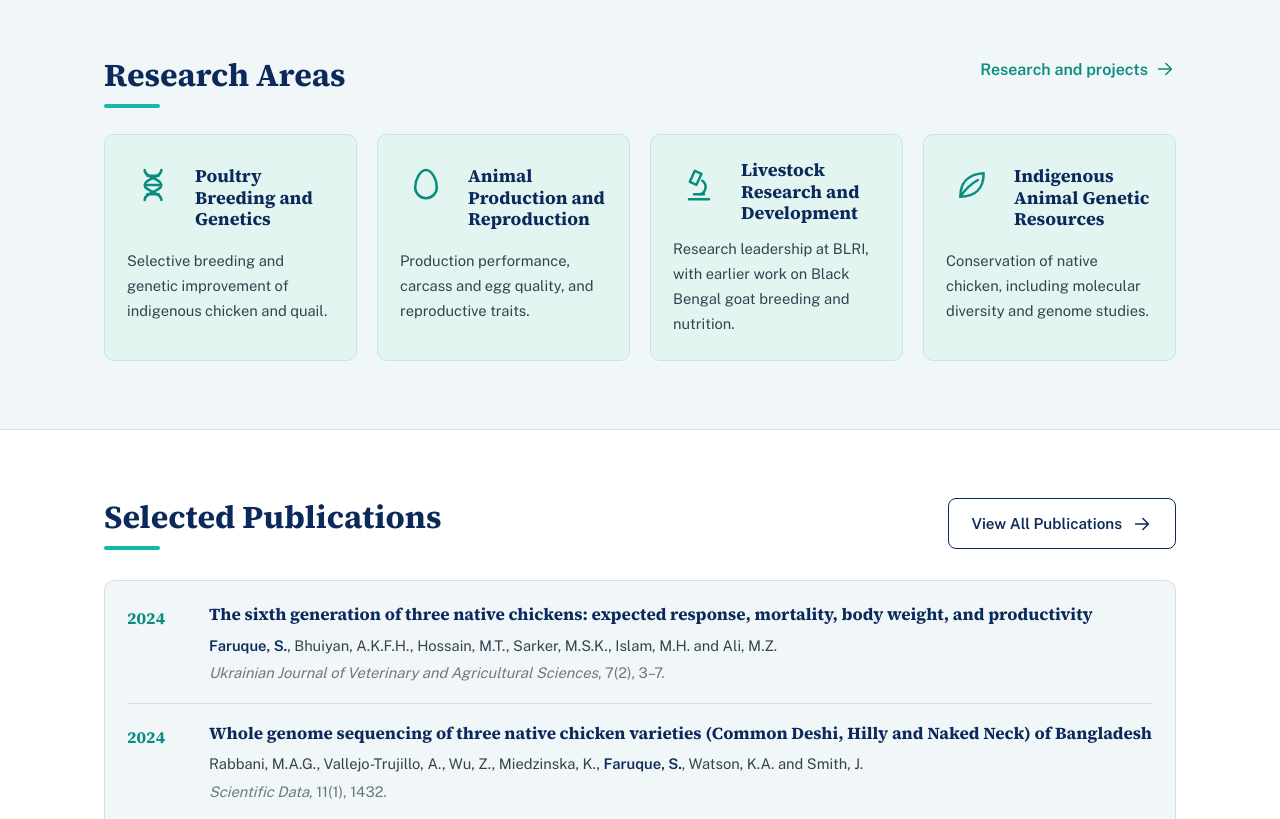
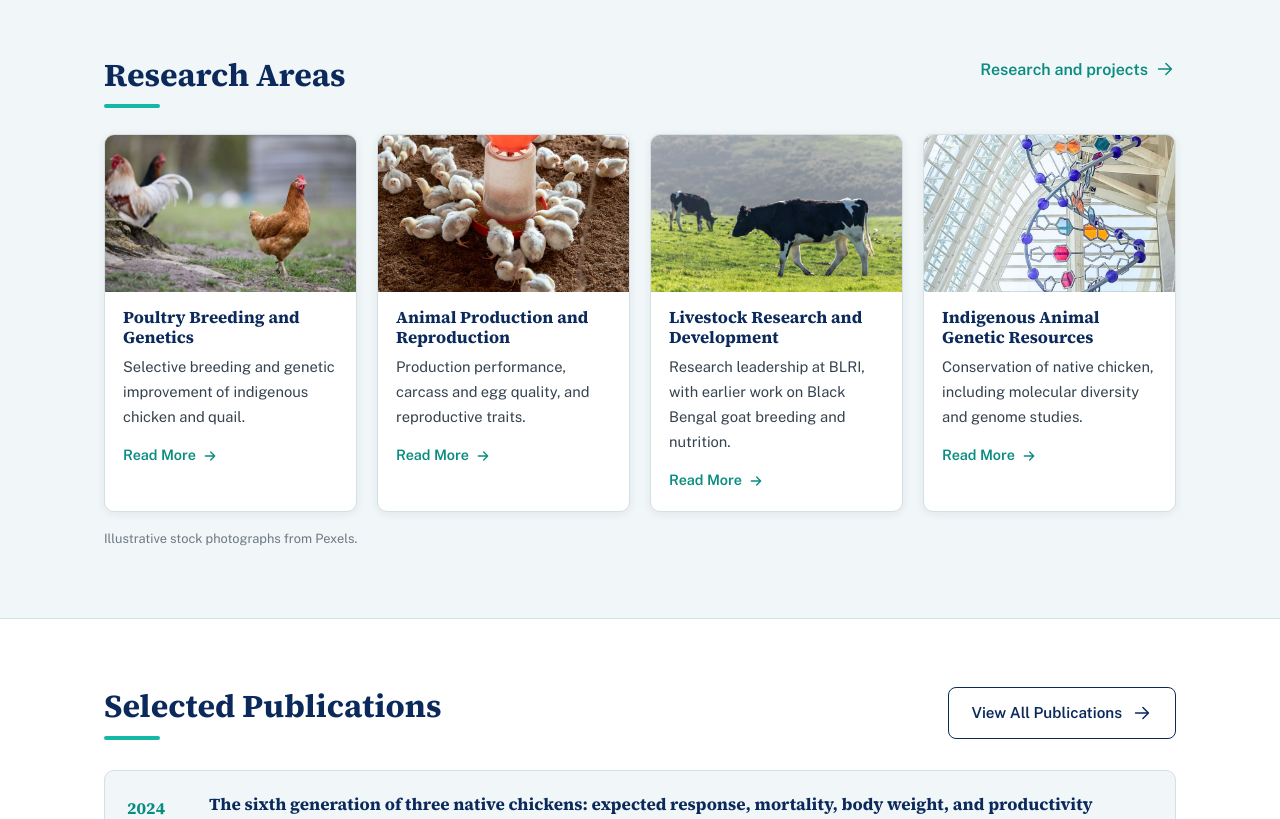
Before and after one commit to DrShakilaFaruque/DrShakilaFaruque.github.io, a plain HTML site: page index.html in a window 1280 px wide. Shown: the part 1060-1879 px from the top of the page. Drawn offline with nearby package versions, Linux system fonts and the light colour scheme.

Commit message:
Add BLRI logo and photo cards for research areas
BLRI emblem in header and footer on all pages; home Research Areas now
use photo cards with Read More links.

Co-Authored-By: Claude Sonnet 5.5 <noreply@anthropic.com>

```diff
--- a/assets/css/style.css
+++ b/assets/css/style.css
@@ -298,3 +298,10 @@ address { font-style: normal; }
 }
 .card p { grid-column: 1 / -1; margin-top: 12px; }
 .card h3 { align-self: center; margin: 0; }
+
+/* ---------- BLRI logo ---------- */
+.brand-logo { width: 44px; height: auto; flex: none; border-radius: 50%; background: #fff; }
+.foot-brand .brand-logo { width: 54px; padding: 2px; }
+.hl-more { display: inline-flex; align-items: center; gap: 6px; color: var(--teal); }
+.hl-more:hover { gap: 10px; color: var(--navy); }
+.sec .hl-grid + .credit { margin-top: 16px; }
--- a/index.html
+++ b/index.html
@@ -12,13 +12,13 @@
   <link rel="preconnect" href="https://fonts.googleapis.com">
   <link rel="preconnect" href="https://fonts.gstatic.com" crossorigin>
   <link href="https://fonts.googleapis.com/css2?family=Source+Serif+4:opsz,wght@8..60,400;8..60,600;8..60,700&family=Public+Sans:wght@400;500;600&family=Noto+Sans+Bengali:wght@400;500&display=swap" rel="stylesheet">
-  <link rel="stylesheet" href="assets/css/style.css?v=10">
+  <link rel="stylesheet" href="assets/css/style.css?v=12">
 </head>
 <body>
   <a class="skip" href="#main">Skip to content</a>
   <header class="site-header">
     <div class="wrap bar">
-      <a class="brand" href="index.html"><span class="brand-mark" aria-hidden="true">SF</span><span>Dr. Shakila Faruque</span></a>
+      <a class="brand" href="index.html"><img class="brand-logo" src="assets/img/blri-logo.jpg" alt="BLRI logo" width="44" height="43"><span>Dr. Shakila Faruque</span></a>
       <button class="menu-btn" aria-label="Open menu" aria-expanded="false" aria-controls="nav">
         <svg viewBox="0 0 24 24" width="22" height="22" aria-hidden="true"><path d="M3 6h18M3 12h18M3 18h18" stroke="currentColor" stroke-width="2" stroke-linecap="round"/></svg>
       </button>
@@ -65,12 +65,41 @@
     <section id="research" class="sec sec-tint">
       <div class="wrap">
         <div class="sec-head"><h2>Research Areas</h2><a class="link-more" href="research.html">Research and projects <svg viewBox="0 0 24 24" width="22" height="22" fill="none" stroke="currentColor" stroke-width="1.7" stroke-linecap="round" stroke-linejoin="round" aria-hidden="true"><path d="M5 12h14M13 6l6 6-6 6"/></svg></a></div>
-        <div class="cards">
-          <article class="card"><div class="ico"><svg viewBox="0 0 24 24" width="22" height="22" fill="none" stroke="currentColor" stroke-width="1.7" stroke-linecap="round" stroke-linejoin="round" aria-hidden="true"><path d="M7 3c0 5 10 5 10 9s-10 4-10 9"/><path d="M17 3c0 5-10 5-10 9s10 4 10 9"/><path d="M8.6 6.5h6.8M8.3 12h7.4M8.6 17.5h6.8"/></svg></div><h3>Poultry Breeding and Genetics</h3><p>Selective breeding and genetic improvement of indigenous chicken and quail.</p></article>
-          <article class="card"><div class="ico"><svg viewBox="0 0 24 24" width="22" height="22" fill="none" stroke="currentColor" stroke-width="1.7" stroke-linecap="round" stroke-linejoin="round" aria-hidden="true"><path d="M12 3c-3.6 0-6.5 6-6.5 10.4a6.5 6.5 0 0 0 13 0C18.5 9 15.6 3 12 3z"/></svg></div><h3>Animal Production and Reproduction</h3><p>Production performance, carcass and egg quality, and reproductive traits.</p></article>
-          <article class="card"><div class="ico"><svg viewBox="0 0 24 24" width="22" height="22" fill="none" stroke="currentColor" stroke-width="1.7" stroke-linecap="round" stroke-linejoin="round" aria-hidden="true"><path d="M9.5 3.5l4 1.8-3 6.6-4-1.8z"/><path d="M14 9.5a4.5 4.5 0 0 1-1.2 8"/><path d="M6 20.5h12M9 17.5h6"/></svg></div><h3>Livestock Research and Development</h3><p>Research leadership at BLRI, with earlier work on Black Bengal goat breeding and nutrition.</p></article>
-          <article class="card"><div class="ico"><svg viewBox="0 0 24 24" width="22" height="22" fill="none" stroke="currentColor" stroke-width="1.7" stroke-linecap="round" stroke-linejoin="round" aria-hidden="true"><path d="M5 19c0-8.5 5-13.5 14-14 0 9-5 14-14 14z"/><path d="M5 19c3-4.5 6-7.5 10.5-10"/></svg></div><h3>Indigenous Animal Genetic Resources</h3><p>Conservation of native chicken, including molecular diversity and genome studies.</p></article>
+        <div class="hl-grid">
+          <article class="hl-card">
+            <div class="hl-img"><img src="assets/img/native-chicken-breeding.jpg" alt="A hen and a rooster on grass (stock photograph)" width="800" height="400"></div>
+            <div class="hl-body">
+              <h3>Poultry Breeding and Genetics</h3>
+              <p>Selective breeding and genetic improvement of indigenous chicken and quail.</p>
+              <a class="hl-more" href="research.html#projects">Read More <svg viewBox="0 0 24 24" width="16" height="16" fill="none" stroke="currentColor" stroke-width="2" stroke-linecap="round" stroke-linejoin="round" aria-hidden="true"><path d="M5 12h14M13 6l6 6-6 6"/></svg></a>
+            </div>
+          </article>
+          <article class="hl-card">
+            <div class="hl-img"><img src="assets/img/layer-and-meat-strains.jpg" alt="Chicks gathered around a feeder (stock photograph)" width="800" height="533"></div>
+            <div class="hl-body">
+              <h3>Animal Production and Reproduction</h3>
+              <p>Production performance, carcass and egg quality, and reproductive traits.</p>
+              <a class="hl-more" href="research.html#technologies">Read More <svg viewBox="0 0 24 24" width="16" height="16" fill="none" stroke="currentColor" stroke-width="2" stroke-linecap="round" stroke-linejoin="round" aria-hidden="true"><path d="M5 12h14M13 6l6 6-6 6"/></svg></a>
+            </div>
+          </article>
+          <article class="hl-card">
+            <div class="hl-img"><img src="assets/img/livestock-cattle.jpg" alt="Cattle grazing on green pasture (stock photograph)" width="800" height="533"></div>
+            <div class="hl-body">
+              <h3>Livestock Research and Development</h3>
+              <p>Research leadership at BLRI, with earlier work on Black Bengal goat breeding and nutrition.</p>
+              <a class="hl-more" href="research.html#projects">Read More <svg viewBox="0 0 24 24" width="16" height="16" fill="none" stroke="currentColor" stroke-width="2" stroke-linecap="round" stroke-linejoin="round" aria-hidden="true"><path d="M5 12h14M13 6l6 6-6 6"/></svg></a>
+            </div>
+          </article>
+          <article class="hl-card">
+            <div class="hl-img"><img src="assets/img/genetic-diversity-dna.jpg" alt="A DNA double helix model (stock photograph)" width="800" height="1422"></div>
+            <div class="hl-body">
+              <h3>Indigenous Animal Genetic Resources</h3>
+              <p>Conservation of native chicken, including molecular diversity and genome studies.</p>
+              <a class="hl-more" href="publications.html">Read More <svg viewBox="0 0 24 24" width="16" height="16" fill="none" stroke="currentColor" stroke-width="2" stroke-linecap="round" stroke-linejoin="round" aria-hidden="true"><path d="M5 12h14M13 6l6 6-6 6"/></svg></a>
+            </div>
+          </article>
         </div>
+        <p class="credit">Illustrative stock photographs from Pexels.</p>
       </div>
     </section>
 
@@ -142,7 +171,7 @@
     <div class="wrap">
       <div class="foot-top">
         <div class="foot-brand">
-          <span class="brand-mark" aria-hidden="true">SF</span>
+          <img class="brand-logo" src="assets/img/blri-logo.jpg" alt="BLRI logo" width="44" height="43">
           <div><strong>Dr. Shakila Faruque</strong>Bangladesh Livestock Research Institute</div>
         </div>
         <nav class="foot-nav" aria-label="Footer">
```
Also changed, not shown: about.html (+3 -3 lines), contact.html (+3 -3 lines), experience.html (+3 -3 lines), publications.html (+3 -3 lines), research.html (+3 -3 lines), assets/img/blri-logo.jpg (added), assets/img/livestock-cattle.jpg (added).
